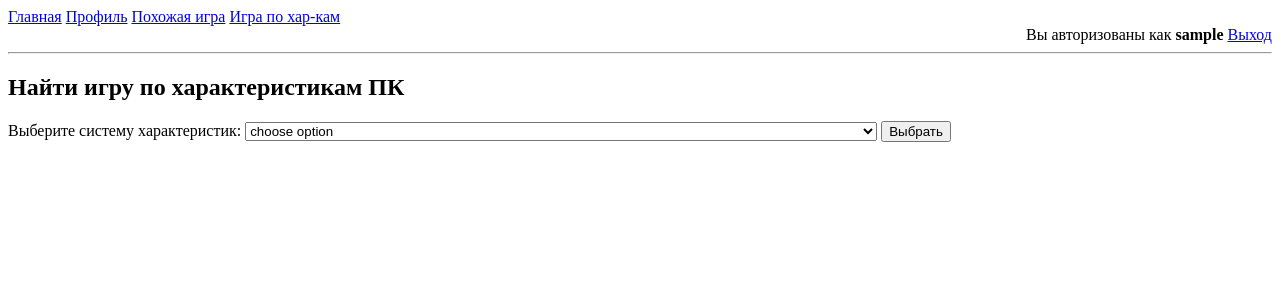
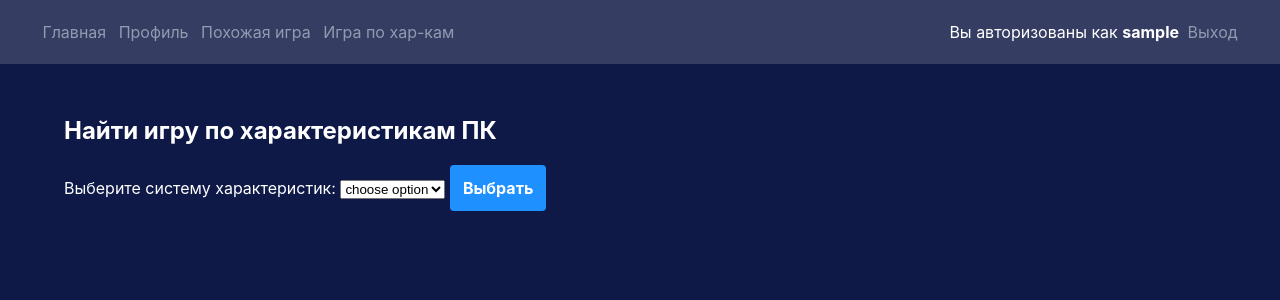
Before and after one commit to Lyaysan2/GameForYou, a Django app: page /syst_char_games/ in a window 1280 px wide. Shown: the top 300 px of the page. Run offline with Django 4.2, Linux system fonts and the light colour scheme; the visitor is signed in with stand-in values (Sample User, id 1); data that the repository does not hold is empty; parts of the project's set-up code (start-up, migrations or seed data) failed here and were passed over.

Commit message:
Base css done

```diff
--- a/gameforyou/settings.py
+++ b/gameforyou/settings.py
@@ -78,7 +78,7 @@ DATABASES = {
         "ENGINE": "django.db.backends.postgresql",
         "NAME": os.environ.get("DB_NAME", "game_for_you"),
         "USER": os.environ.get("DB_USER", "postgres"),
-        "PASSWORD": os.environ.get("DB_PASSWORD", "qwerty007"),
+        "PASSWORD": os.environ.get("DB_PASSWORD", "postgres"),
         "HOST": os.environ.get("DB_HOST", "localhost"),
         "PORT": 5432
     }
@@ -142,6 +142,8 @@ USE_TZ = True
 
 STATIC_URL = 'static/'
 
+STATICFILES_DIRS = [os.path.join(BASE_DIR, 'static')]
+
 MEDIA_ROOT = "media/"
 MEDIA_URL = "media/"
 
--- /dev/null
+++ b/static/css/base.css
@@ -0,0 +1,59 @@
+
+.body{
+    background-color: #0E1947;
+    margin: 0;
+    display: flex;
+    flex-direction: column;
+    font-family: Inter;
+    color: white;
+}
+
+a{
+    color: #939AB0;
+    text-decoration: none;
+    padding: 0 4px;
+    font-size: 16px;
+}
+
+a:active, a:hover{
+    color: white;
+}
+
+.btn{
+    background-color: #1E90FF;
+    border: 3px solid #1E90FF;
+    cursor: pointer;
+    border-radius: 4px;
+    padding: 10px;
+    color: white;
+    font-family: Inter;
+    font-weight: bold;
+    font-size: 16px;
+}
+
+.btn:hover, btn:active{
+    background-color: transparent;
+    border: 3px solid #1E90FF;
+}
+
+.header{
+    width: 94%;
+    position: fixed;
+    display: flex;
+    flex-direction: row;
+    justify-content: space-between;
+    align-items: center;
+    background-color: #353D62;
+    height: 8vh;
+    padding-right: 3%;
+    padding-left: 3%;
+}
+
+.content{
+    display: flex;
+    flex-direction: column;
+    justify-content: center;
+    margin-top: 12vh;
+    padding-left: 8vh;
+    padding-right: 8vh;
+}
--- a/web/templates/web/base.html
+++ b/web/templates/web/base.html
@@ -3,21 +3,21 @@
 <head>
     <meta charset="UTF-8">
     <title>Game for you</title>
+    {% load static %}
     {{ form.media.css }}
-    <style>
-        input, select {
-            width: 50%
-        }
-    </style>
+    <link rel="stylesheet" href="{% static 'css/base.css' %}">
 </head>
-<body>
-<nav>
-    <a href="{% url 'main' %}">Главная</a>
+<body class="body">
+<nav class="header">
+    <div class="header_right">
+    <a href="{% url 'main' %}" class="link_text">Главная</a>
     <a href="{% url 'profile' %}">Профиль</a>
     <a href="{% url 'similar_games' %}">Похожая игра</a>
     <a href="{% url 'syst_char_games' %}">Игра по хар-кам</a>
+    </div>
     {% if user.is_anonymous %}
-    <div style="text-align: right">
+        <div>
+            <div>
                 <a href="{% url 'registration' %}">Регистрация</a>
                 <a href="{% url 'auth' %}">Авторизация</a>
             </div>
@@ -28,9 +28,11 @@
                 <a href="{% url 'logout' %}">Выход</a>
                 {% endif %}
             </div>
+        </div>
     {% endif %}
 </nav>
-<hr>
+<div class="content">
     {% block content %}{% endblock %}
+</div>
 </body>
 </html>
--- a/web/templates/web/syst_char_games.html
+++ b/web/templates/web/syst_char_games.html
@@ -12,7 +12,7 @@
         </option>
         {% endfor %}
     </select>
-    <button type="submit">Выбрать</button>
+    <button type="submit" class="btn">Выбрать</button>
 </form>
 {% if selected_syst_char is not None %}
 <h3>Вы выбрали:</h3>
```
Also changed, not shown: static/__init__.py (added). Lines whose indentation alone changed are shown as unchanged.
